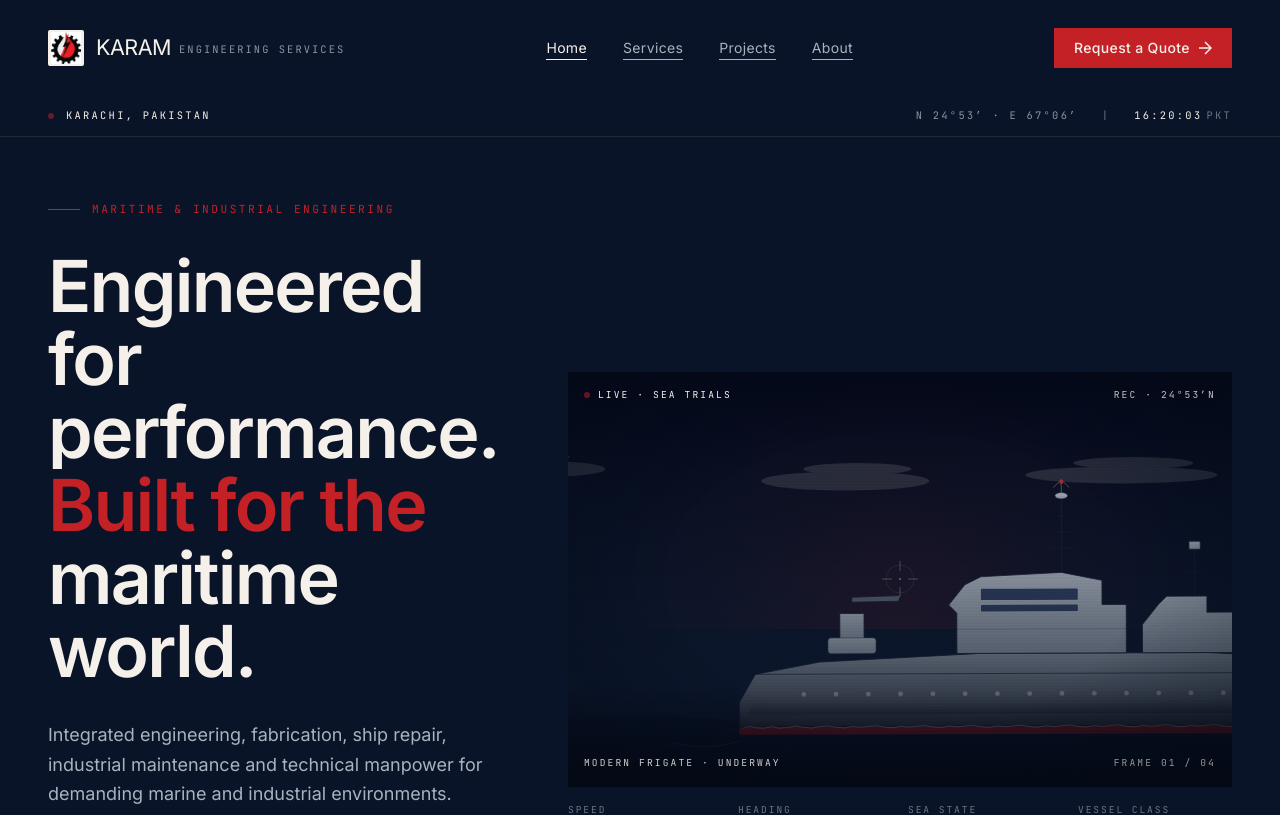
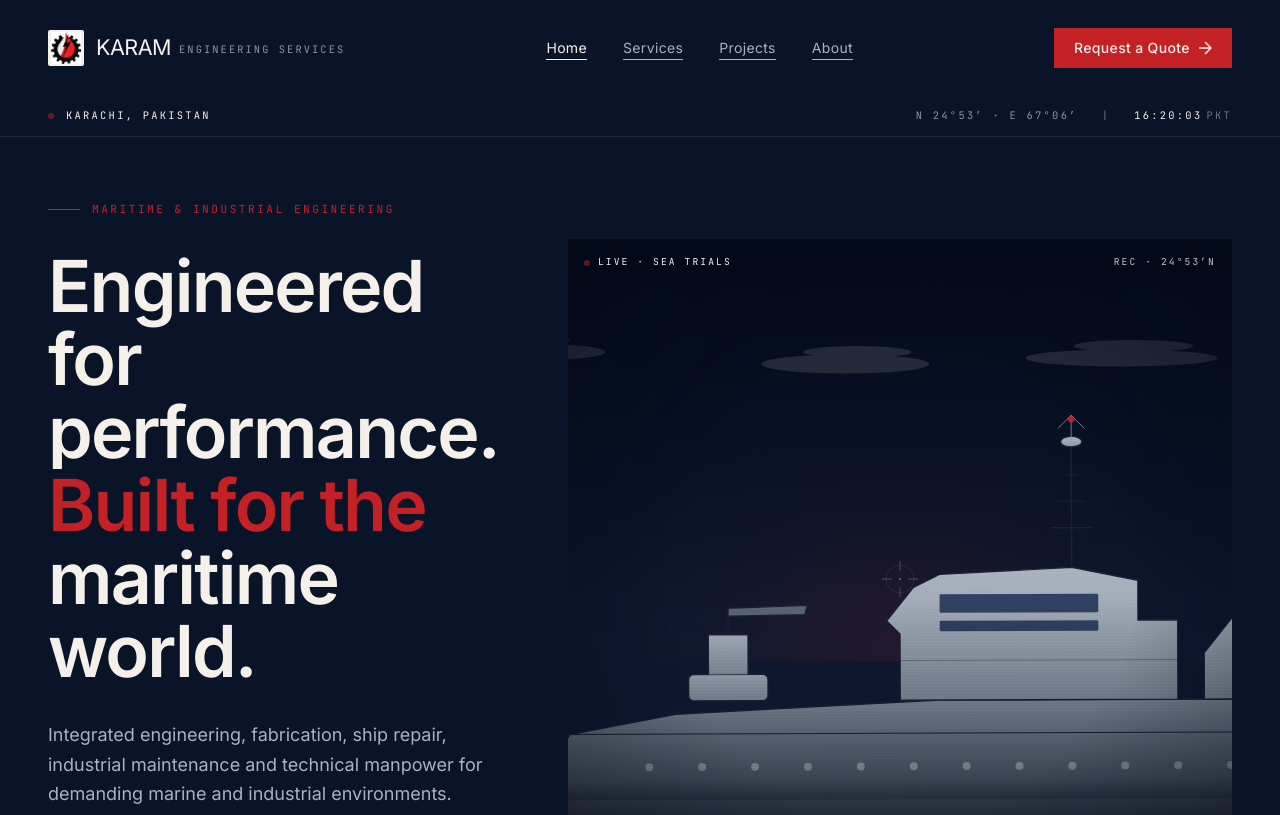
Before and after one commit to karamengineeringservices/kes, a Next.js app: page / in a window 1280 px wide. Shown: the top 815 px of the page. Built offline with nearby package versions, Linux system fonts and the light colour scheme.

Commit message:
Enlarge frigate frame to fill hero right column height, remove empty space above ship

```diff
--- a/components/hero.tsx
+++ b/components/hero.tsx
@@ -186,9 +186,10 @@ export function Hero() {
             transition={{ duration: 1.1, ease: [0.16, 1, 0.3, 1], delay: 0.15 }}
             className="lg:col-span-7 relative"
           >
-            <div className="relative aspect-[16/10] max-h-[70vh] w-full overflow-hidden bg-ink-900">
+            <div className="relative w-full h-[min(85vh,760px)] overflow-hidden bg-ink-900">
               {/* Animated SVG frigate scene with cinematic camera cycling through angles.
-                  Wrapper adds scroll-linked scale + Y-drift on top of the internal camera pan. */}
+                  Wrapper adds scroll-linked scale + Y-drift on top of the internal camera pan.
+                  Frame now fills the whole right column height instead of a small 16:10 slot. */}
               <motion.div
                 className="absolute inset-0"
                 style={reduce ? undefined : { scale: photoScale, y: photoY }}
```
